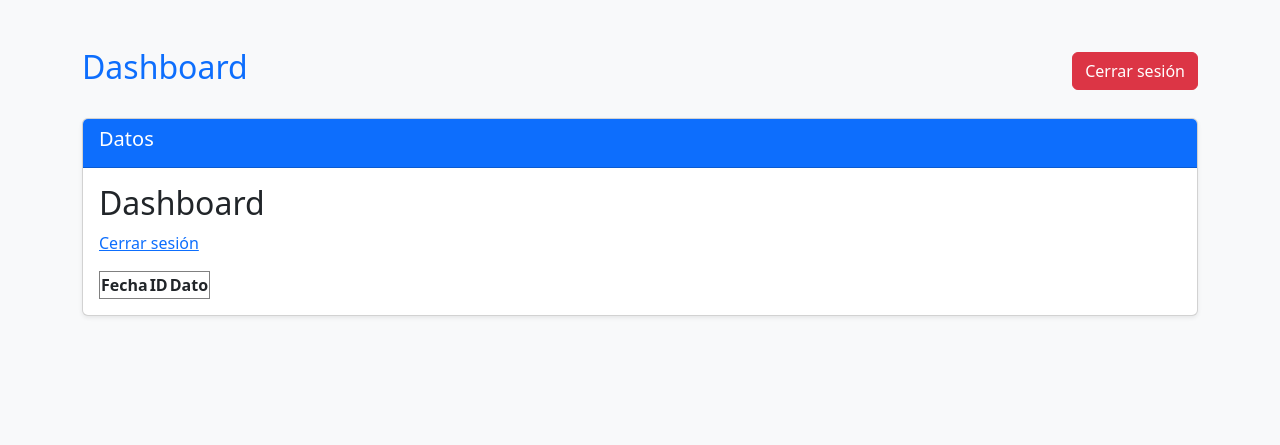
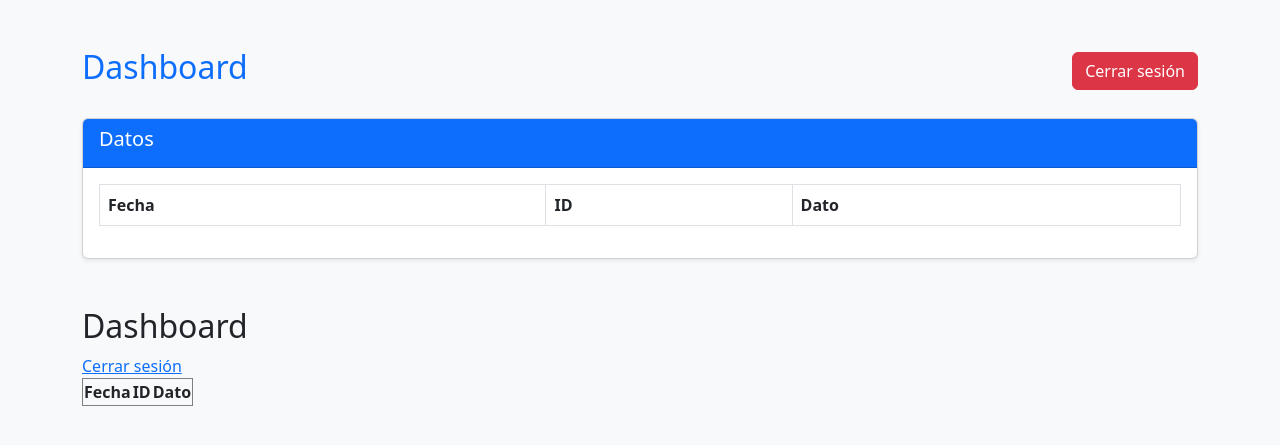
Before and after one commit to LeoGidev/djangoexample, a Django app: page /dashboard/ in a window 1280 px wide. Shown: the top 445 px of the page. Run offline with Django 5.2, Linux system fonts and the light colour scheme; the visitor is signed in with stand-in values (Sample User, id 1); data that the repository does not hold is empty.

Commit message:
se trabaja en estilos de boostrap en el dashboard

```diff
--- a/ExampleDJANGO/miApp/templates/dashboard.html
+++ b/ExampleDJANGO/miApp/templates/dashboard.html
@@ -27,6 +27,24 @@
                 <table class="table table-striped table-bordered">
                     <thead>
                         <tr>
+                            <th>Fecha</th>
+                            <th>ID</th>
+                            <th>Dato</th>
+                        </tr>
+                    </thead>
+                    <tbody>
+                        {% for dato in datos %}
+                        <tr>
+                            <td>{{ dato.fecha }}</td>
+                            <td>{{ dato.id }}</td>
+                            <td>{{ dato.dato }}</td>
+                        </tr>
+                        {% endfor %}
+                    </tbody>
+                </table>
+            </div>
+        </div>
+
     <h2>Dashboard</h2>
     <a href="{% url 'logout' %}">Cerrar sesión</a>
     <table border="1">
```
